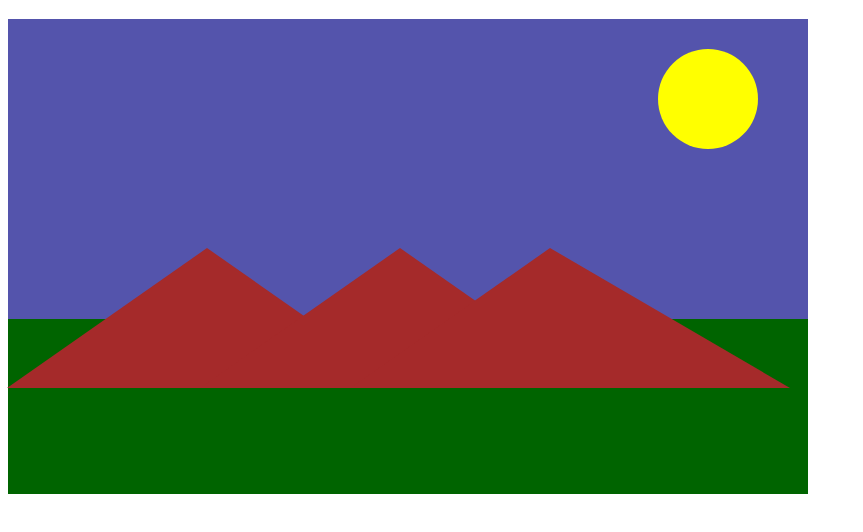
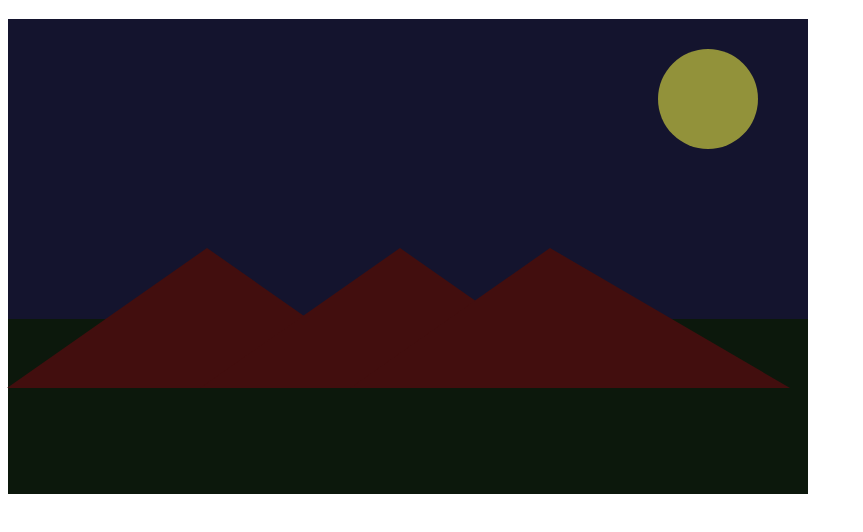
Before and after one commit to aperezalbert/ejemplo-paisaje, a plain HTML site: page index.html in a window 1280 px wide. Shown: the part 62-594 px from the top of the page, without its empty margins (0-863 px from the left). Drawn offline with Linux system fonts and the light colour scheme.

Commit message:
cambiamos color paisaje

```diff
--- a/styles.css
+++ b/styles.css
@@ -2,12 +2,12 @@ body {
     font-family: cursive ;
 }
 .paisaje{
-    background-color: rgb(84, 84, 172);
+    background-color: rgb(20, 20, 46);
     width: 800px;
     height: 300px;
 }
 .sol{
-  background-color: yellow;
+  background-color:rgb(146, 146, 58);
   border-radius: 100%;
   width: 100px;
     height: 100px;
@@ -18,7 +18,7 @@ body {
 
 .montaña1{
     border-style: solid;
-    border-color:transparent transparent brown transparent;
+    border-color:transparent transparent rgb(66, 14, 14) transparent;
     border-width: 0px 200px 140px 200px;
     width: 0;
     height:60px;
@@ -29,7 +29,7 @@ body {
 }
 .montaña2{
     border-style: solid;
-    border-color:transparent transparent brown transparent;
+    border-color:transparent transparent rgb(66, 14, 14) transparent;
     border-width: 0px 200px 140px 200px;
     width: 0;
     height:60px;
@@ -41,7 +41,7 @@ body {
 
 .montaña3{
     border-style: solid;
-    border-color:transparent transparent brown transparent;
+    border-color:transparent transparent rgb(66, 14, 14) transparent;
     border-width: 0px 240px 140px 200px;
     width: 0;
     height:60px;
@@ -50,7 +50,7 @@ body {
     position: absolute;
 }
 .tierra{
-    background-color: darkgreen;
+    background-color: rgb(12, 24, 12);
     width: 800px;
     height: 175px;
 
```
